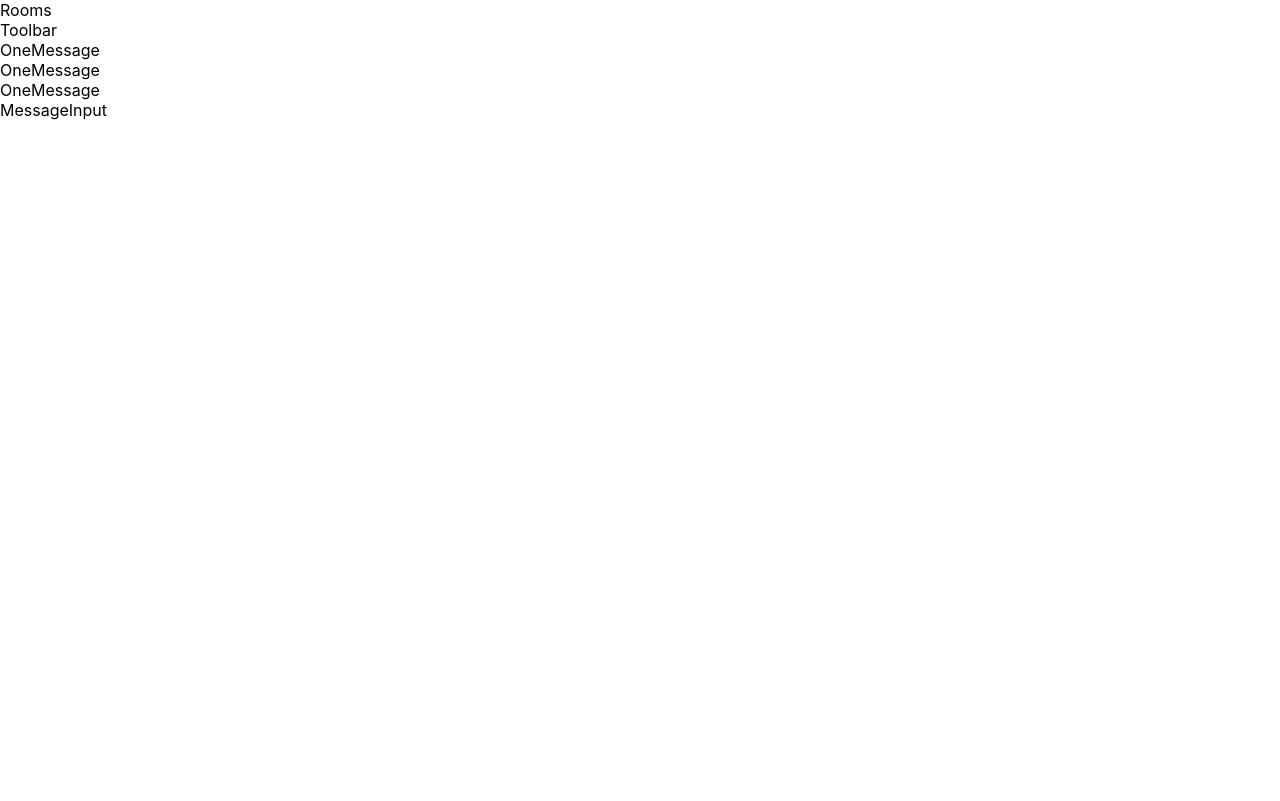
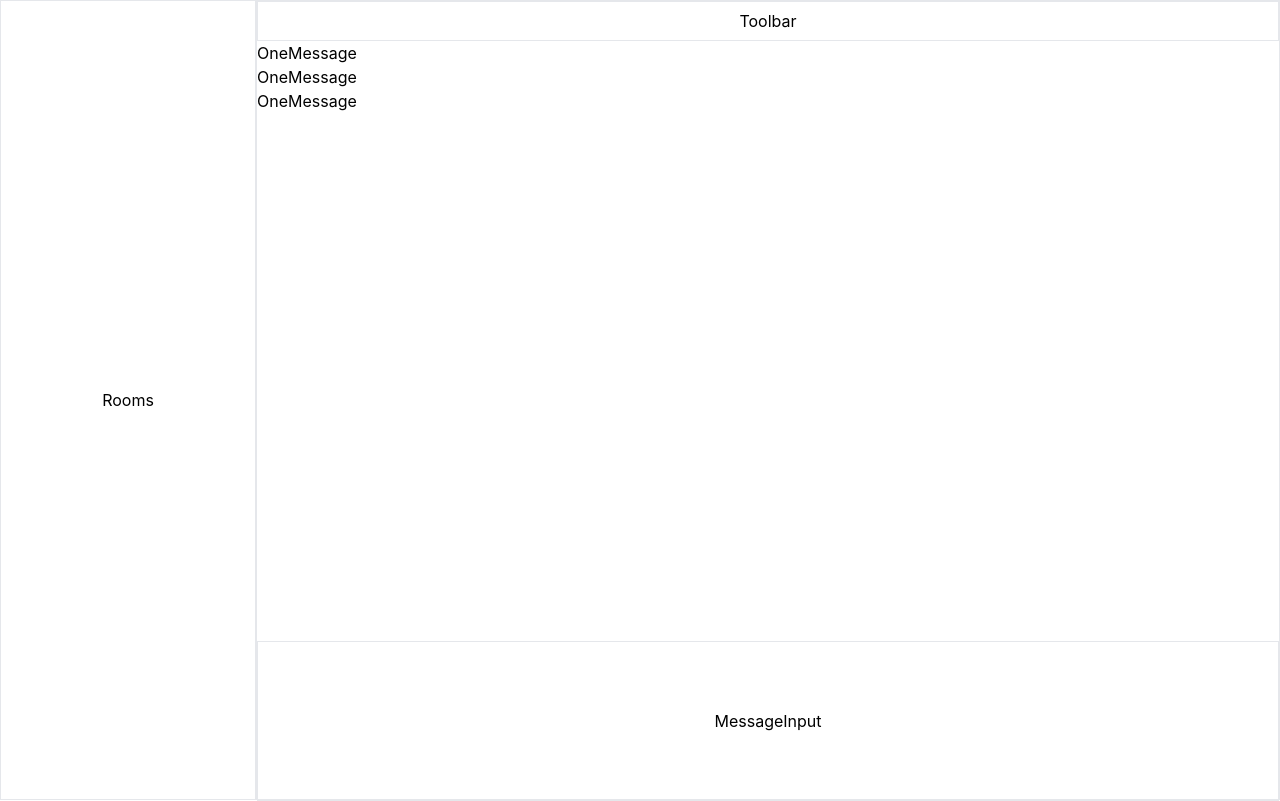
Before and after one commit to teiatan/chat_project, a React (Create React App) app: page / in a window 1280 px wide. Built offline with nearby package versions, Linux system fonts and the light colour scheme.

Commit message:
add tailwind and positioning styles

```diff
--- a/package.json
+++ b/package.json
@@ -41,5 +41,8 @@
       "last 1 firefox version",
       "last 1 safari version"
     ]
+  },
+  "devDependencies": {
+    "tailwindcss": "^3.3.2"
   }
 }
--- a/src/components/App.js
+++ b/src/components/App.js
@@ -5,18 +5,18 @@ import { AuthModal } from "./Modals/AuthModal";
 import { CreateNewRoomModal } from "./Modals/CreateNewRoomModal";
 import { OnlineUsersModal } from "./Modals/OnlineUsersModal";
 import { SettingsModal } from "./Modals/SettingsModal";
-import { MessageInput } from "./TextInput/MessageInput";
+import { MessageInput } from "./MessageInput/MessageInput";
 import { ToolBar } from "./ToolBar/Toolbar";
 
 function App() {
   return (
-    <div>
+    <div className="flex w-screen h-screen">
 
-      <div>
+      <div className="w-[20vw] grid place-items-center border">
         <ActiveRooms />
       </div>
 
-      <div>
+      <div className="w-[80vw] grid grid-rows-[5vh_75vh_20vh] border">
         <ToolBar />
         <MessagesList />
         <MessageInput />
--- /dev/null
+++ b/src/components/MessageInput/MessageInput.jsx
@@ -0,0 +1,5 @@
+export function MessageInput() {
+    return(
+        <div className="border grid place-items-center">MessageInput</div>
+    )
+}
--- a/src/components/MessagesList/MessagesList.jsx
+++ b/src/components/MessagesList/MessagesList.jsx
@@ -29,7 +29,7 @@ export function MessagesList() {
         }
     ];
     return(
-    <div>
+    <div className="">
         {messagesSampleArray.map(message => {
             const {id, owner, content, createdAt} = message;
             return(
--- a/src/components/TextInput/MessageInput.jsx
+++ /dev/null
@@ -1,5 +0,0 @@
-export function MessageInput() {
-    return(
-        <div>MessageInput</div>
-    )
-}
--- a/src/components/ToolBar/Toolbar.jsx
+++ b/src/components/ToolBar/Toolbar.jsx
@@ -1,5 +1,5 @@
 export function ToolBar() {
     return (
-        <div>Toolbar</div>
+        <div className="border grid place-items-center">Toolbar</div>
     );
 }
--- a/src/index.css
+++ b/src/index.css
@@ -11,3 +11,7 @@ code {
   font-family: source-code-pro, Menlo, Monaco, Consolas, 'Courier New',
     monospace;
 }
+
+@tailwind base;
+@tailwind components;
+@tailwind utilities;
--- /dev/null
+++ b/tailwind.config.js
@@ -0,0 +1,8 @@
+/** @type {import('tailwindcss').Config} */
+module.exports = {
+  content: ["./src/**/*.{html,js}"],
+  theme: {
+    extend: {},
+  },
+  plugins: [],
+}
```
Also changed, not shown: 1 other file (tests, documents, lock files or other folders).
